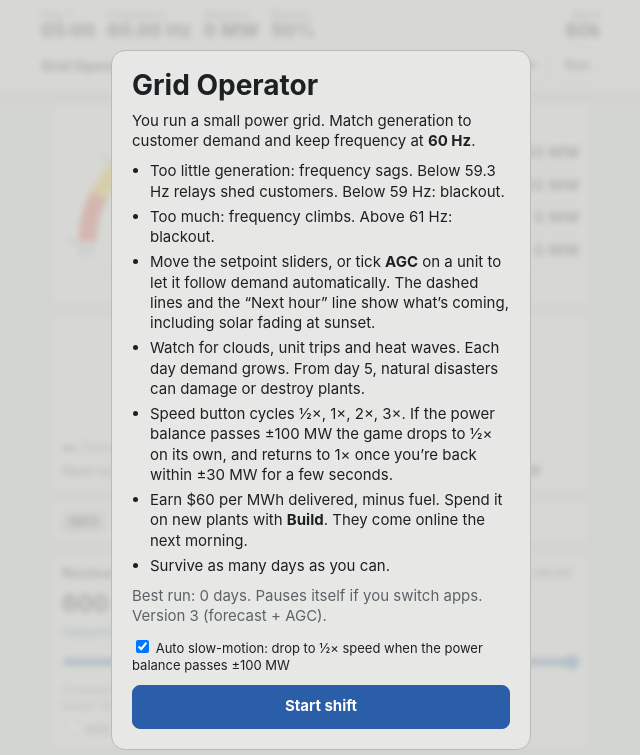
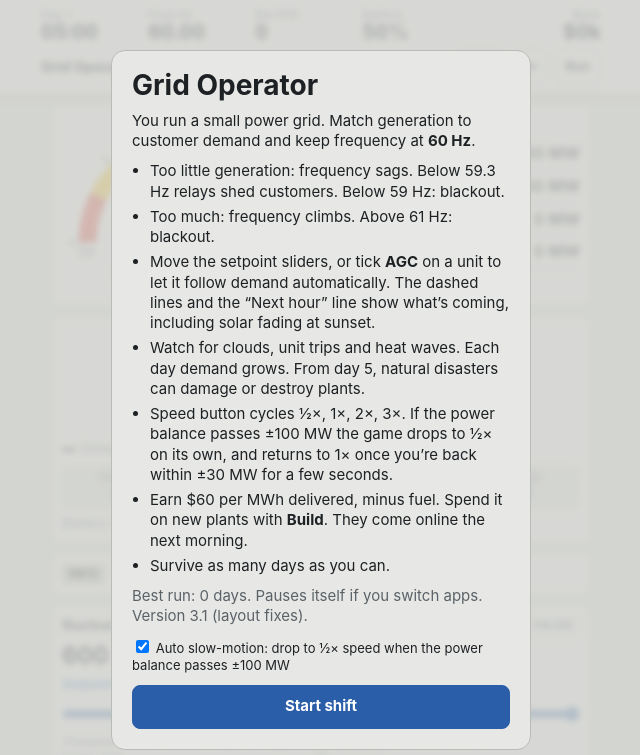
Before and after one commit to natertot2503/grid-operator, a plain HTML site: page index.html in a window 1280 px wide. Shown: the top 755 px of the page, without its empty margins (319-959 px from the left). Drawn offline with Linux system fonts and the light colour scheme; animation ran at ten frames a second.

Commit message:
Add files via upload

```diff
--- a/index.html
+++ b/index.html
@@ -29,17 +29,16 @@ body{margin:0;background:var(--bg);color:var(--ink);font:15px/1.35 -apple-system
 .pn{background:var(--pn);border:1px solid var(--ln);border-radius:10px;padding:10px}
 .topbar{position:sticky;top:0;z-index:4;background:var(--pn);border-bottom:1px solid var(--ln);box-shadow:0 2px 8px #0002;padding:max(8px,env(safe-area-inset-top)) 10px 8px}
 .bari{max-width:560px;margin:0 auto;display:grid;gap:6px}
-.stats{display:grid;grid-template-columns:auto auto auto auto minmax(0,1fr);gap:12px;align-items:end}
-.stats div{display:grid;line-height:1.1}
+.stats{display:grid;grid-template-columns:repeat(4,minmax(0,1fr)) minmax(0,1.3fr);gap:6px;align-items:end}
+.stats div{display:grid;line-height:1.1;min-width:0}
 .stats .r{text-align:right}
 .lbl{font-size:12px;color:var(--dim)}
-.stats b{font-size:19px;font-weight:800}
+.stats b{font-size:clamp(14px,4.3vw,20px);font-weight:800;white-space:nowrap;overflow:hidden;text-overflow:clip}
 .stats b.w{color:var(--warn)}.stats b.a{color:var(--alm)}
 .ctl{display:flex;gap:6px;align-items:center}
 .ctl .ttl{font-weight:800;font-size:14px}
 .ctl .note{flex:1;white-space:nowrap;overflow:hidden;text-overflow:ellipsis}
-@media(max-width:400px){.stats{gap:9px}.stats b{font-size:16px}}
-@media(max-width:380px){.stats b{font-size:15px}.ctl .ttl{display:none}}
+@media(max-width:380px){.ctl .ttl{display:none}}
 .num{font-variant-numeric:tabular-nums;white-space:nowrap}
 .money{font-size:20px;font-weight:700}
 .btn{font:inherit;font-weight:700;min-height:44px;padding:8px 16px;border-radius:8px;border:1px solid var(--ln);background:var(--pn);color:var(--ink);cursor:pointer}
@@ -58,8 +57,13 @@ body{margin:0;background:var(--bg);color:var(--ink);font:15px/1.35 -apple-system
 .trend{position:relative;height:110px}
 .trend canvas{position:absolute;inset:0;width:100%;height:100%}
 .leg{display:flex;flex-wrap:wrap;gap:4px 14px;font-size:13px;color:var(--dim);margin-top:4px}
-.outlook{margin-top:6px;font-size:14px;line-height:1.35}
-.outlook b{font-weight:700}
+.outlook{margin-top:8px;display:grid;gap:6px}
+.olk{display:grid;grid-template-columns:repeat(3,minmax(0,1fr));gap:6px;text-align:center}
+.olk div{background:var(--bg);border-radius:6px;padding:5px 2px;display:grid;line-height:1.15}
+.olk span,.obat{font-size:12px;color:var(--dim);white-space:nowrap;overflow:hidden;text-overflow:ellipsis}
+.olk b{font-size:17px;font-weight:800;font-variant-numeric:tabular-nums;white-space:nowrap}
+.olk .need b{color:var(--blue)}
+.obat{font-size:13px;height:18px;font-variant-numeric:tabular-nums}
 .leg i{display:inline-block;width:14px;height:3px;vertical-align:middle;margin-right:5px}
 .alarm{display:flex;gap:8px;align-items:center;font-size:14px;min-height:44px}
 .alarm .tag{flex:none;font-size:12px;font-weight:800;padding:2px 7px;border-radius:4px;background:var(--ln);color:var(--ink)}
@@ -99,8 +103,8 @@ body{margin:0;background:var(--bg);color:var(--ink);font:15px/1.35 -apple-system
 <header class="topbar"><div class="bari">
   <div class="stats">
     <div><span class="lbl" id="dayl">Day 1</span><b class="num" id="clock">05:00</b></div>
-    <div><span class="lbl">Frequency</span><b class="num" id="bf">60.00 Hz</b></div>
-    <div><span class="lbl">Balance</span><b class="num" id="bb">0 MW</b></div>
+    <div><span class="lbl">Freq Hz</span><b class="num" id="bf">60.00</b></div>
+    <div><span class="lbl">Bal MW</span><b class="num" id="bb">0</b></div>
     <div><span class="lbl">Battery</span><b class="num" id="bsoc">50%</b></div>
     <div class="r"><span class="lbl">Bank</span><b class="num" id="money">$0</b></div>
   </div>
@@ -122,7 +126,11 @@ body{margin:0;background:var(--bg);color:var(--ink);font:15px/1.35 -apple-system
   <div class="pn">
     <div class="trend" id="trend"><canvas id="cv"></canvas></div>
     <div class="leg"><span><i style="background:var(--ink)"></i>Demand</span><span><i style="background:var(--blue)"></i>Your plants (not solar/wind)</span><span>Dashed = next 3 h</span></div>
-    <div class="outlook" id="outlook"></div>
+    <div class="outlook"><div class="olk">
+      <div><span>Demand, next hr</span><b id="o-d">+0</b></div>
+      <div><span>Solar, next hr</span><b id="o-s">+0</b></div>
+      <div class="need"><span>Plants must add</span><b id="o-n">+0</b></div></div>
+      <div class="obat" id="o-b">Battery idle</div></div>
   </div>
 
   <div class="pn alarm" id="alarm"><span class="tag">INFO</span><span id="amsg">System normal</span></div>
@@ -254,7 +262,7 @@ const solarAt=t=>st.curtS?0:st.solarCap*sun(t)*st.cloud*(st.smoke?.5:1);
 const sun=t=>{const a=st.sr||6,b=st.ss||19;return t>a&&t<b?Math.sin(Math.PI*(t-a)/(b-a)):0};
 function planSun(){st.sr=5.5+Math.random()*1.5;st.ss=18+Math.random()*2}
 const fmt=t=>{const h=Math.floor(t)%24,m=Math.floor((t%1)*60);return String(h).padStart(2,'0')+':'+String(m).padStart(2,'0')};
-const money=v=>(v<0?'−':'')+'$'+(Math.abs(v)>=1e6?(Math.abs(v)/1e6).toFixed(2)+'M':Math.round(Math.abs(v)/1e3)+'k');
+const money=v=>(v<0?'−':'')+'$'+(Math.abs(v)>=1e7?(Math.abs(v)/1e6).toFixed(1)+'M':Math.abs(v)>=1e6?(Math.abs(v)/1e6).toFixed(2)+'M':Math.round(Math.abs(v)/1e3)+'k');
 function alarm(lvl,msg){st.alarm={lvl,msg:fmt(st.t)+'  '+msg};drawAlarm(true)}
 
 function step(dt){
@@ -487,8 +495,8 @@ function render(){
   $('dayl').textContent='Day '+st.day;$('clock').textContent=fmt(st.t);
   $('srt').textContent=fmt(st.sr||6);$('sst').textContent=fmt(st.ss||19);
   $('sunl').textContent='Sun '+fmt(st.sr||6)+'–'+fmt(st.ss||19);
-  {const dv=Math.abs(st.f-60),bf=$('bf');bf.textContent=st.f.toFixed(2)+' Hz';bf.className='num'+(dv>.7?' a':dv>.2?' w':'');
-   const bl=Math.round((st.gen||0)-(st.served||0));$('bb').textContent=(bl>0?'+':'')+bl+' MW'}$('money').textContent=money(st.money);
+  {const dv=Math.abs(st.f-60),bf=$('bf');bf.textContent=st.f.toFixed(2);bf.className='num'+(dv>.7?' a':dv>.2?' w':'');
+   const bl=Math.round((st.gen||0)-(st.served||0));$('bb').textContent=(bl>0?'+':bl<0?'−':'')+Math.abs(bl)}$('money').textContent=money(st.money);
   const f=st.f,dev=Math.abs(f-60);
   $('fz').textContent=f.toFixed(2)+' Hz';$('fz').className='fz num'+(dev>.7?' a':dev>.2?' w':'');
   $('kd').textContent=Math.round(st.load||0)+' MW';$('kg').textContent=Math.round(st.gen||0)+' MW';
@@ -561,11 +569,12 @@ function drawTrend(){
 }
 function outlook(){
   const t=st.t,dD=demand((t+1)%24)-demand(t),dS=solarAt((t+1)%24)-solarAt(t),need=dD-dS;
-  const sg=v=>(v>=0?'+':'−')+Math.abs(Math.round(v))+' MW';
-  let txt=`Next hour: demand <b>${sg(dD)}</b>, solar <b>${sg(dS)}</b> → your plants need <b>${sg(need)}</b>`;
+  const sg=v=>{const n=Math.round(v/5)*5;return (n>0?'+':n<0?'−':'')+Math.abs(n)+' MW'};
+  $('o-d').textContent=sg(dD);$('o-s').textContent=sg(dS);$('o-n').textContent=sg(need);
   const dis=st.bats.reduce((a,b)=>a+Math.max(0,b.p),0),soc=st.bats.reduce((a,b)=>a+b.soc,0);
-  if(dis>20){const hrs=soc/dis;txt+=`<br>Battery covering ${Math.round(dis)} MW: empty in ~${hrs<1?Math.round(hrs*60)+' min':hrs.toFixed(1)+' h'} (game time)`}
-  $('outlook').innerHTML=txt;
+  let bt='Battery not covering any shortfall';
+  if(dis>20){const hrs=soc/dis;bt=`Battery covering ${Math.round(dis/10)*10} MW · empty in ~${hrs<1?Math.round(hrs*60)+' min':hrs.toFixed(1)+' h'}`}
+  $('o-b').textContent=bt;
 }
 function showOv(html){$('ovc').innerHTML=html;$('ov').classList.add('on')}
 function hideOv(){$('ov').classList.remove('on')}
@@ -581,7 +590,7 @@ function intro(resume){
   <li>Speed button cycles ½×, 1×, 2×, 3×. If the power balance passes ±100 MW the game drops to ½× on its own, and returns to 1× once you’re back within ±30 MW for a few seconds.</li>
   <li>Earn $60 per MWh delivered, minus fuel. Spend it on new plants with <b>Build</b>. They come online the next morning.</li>
   <li>Survive as many days as you can.</li></ul>
-  <p class="note">Best run: ${st.best} day${st.best===1?'':'s'}. Pauses itself if you switch apps. Version 3 (forecast + AGC).</p>
+  <p class="note">Best run: ${st.best} day${st.best===1?'':'s'}. Pauses itself if you switch apps. Version 3.1 (layout fixes).</p>
   <label class="tog"><input type="checkbox" id="aslow" ${st.autoSlowOn!==false?'checked':''}> Auto slow-motion: drop to ½× speed when the power balance passes ±100 MW</label>
   <button class="btn pri" id="go">${resume?'Resume':'Start shift'}</button>`);
   $('aslow').onchange=e=>st.autoSlowOn=e.target.checked;
```
